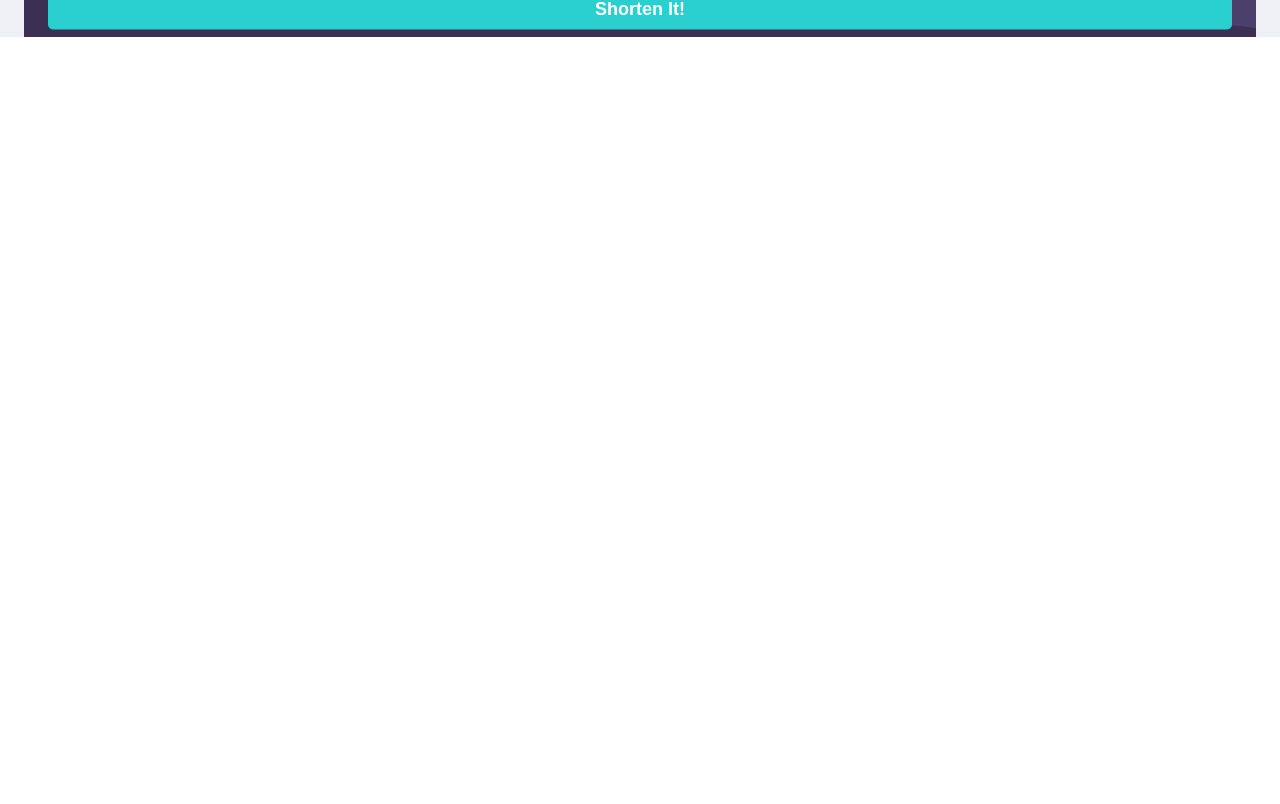
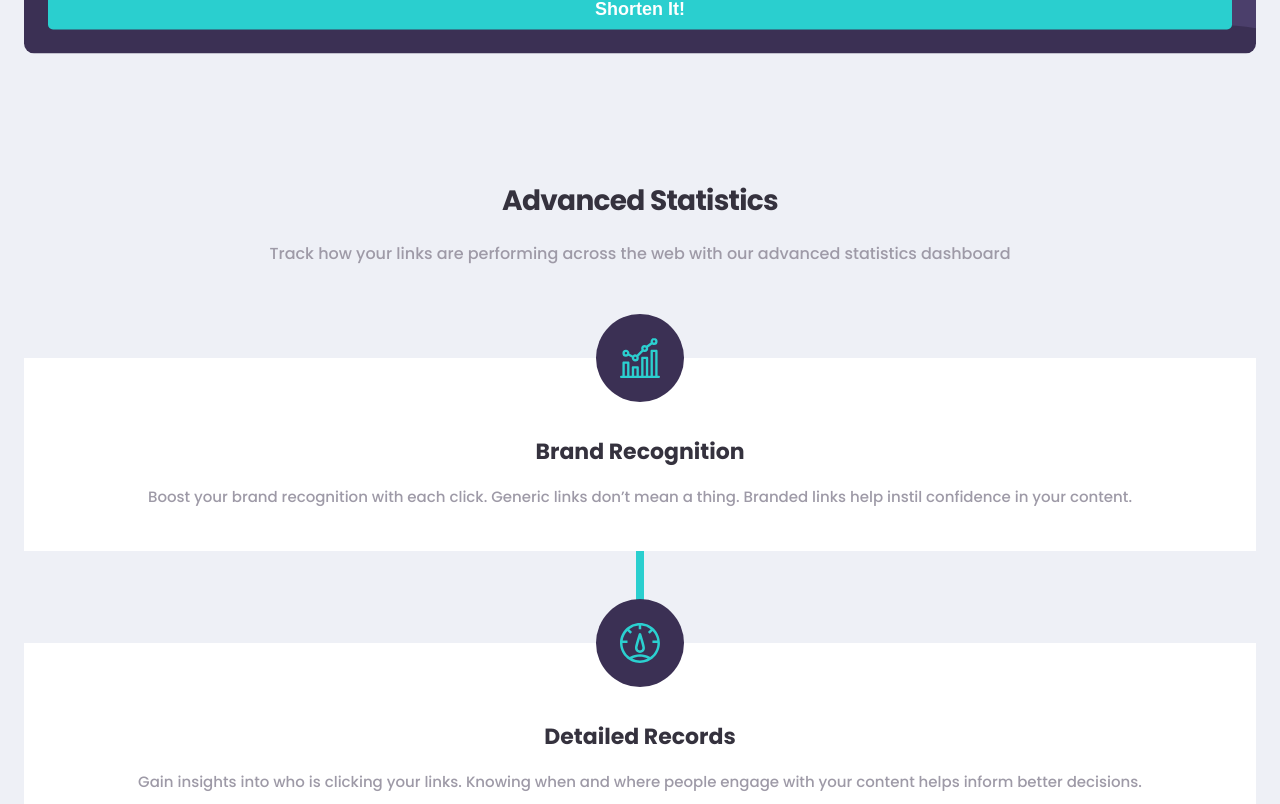
Before and after one commit to BreakingDev24/url-shortening-api-landing-page, a React (Vite) app: page / in a window 1280 px wide. Shown: the part 836-1640 px from the top of the page. Before the commit the page ends 873 px from the top, so only its background shows below. Built offline with nearby package versions, Linux system fonts and the light colour scheme.

Commit message:
feat(App): add About component to main layout
- Included the About component in the main section of the App.
- This change enhances the application by providing additional information to users.

```diff
--- a/src/App.tsx
+++ b/src/App.tsx
@@ -1,6 +1,7 @@
 import { useState } from "react";
 import Header from "./components/Header/Header";
 import Hero from "./components/Hero/Hero";
+import About from "./components/About/About";
 
 function App() {
   return (
@@ -8,6 +9,7 @@ function App() {
       <Header></Header>
       <main>
         <Hero></Hero>
+        <About></About>
       </main>
     </>
   );
```
